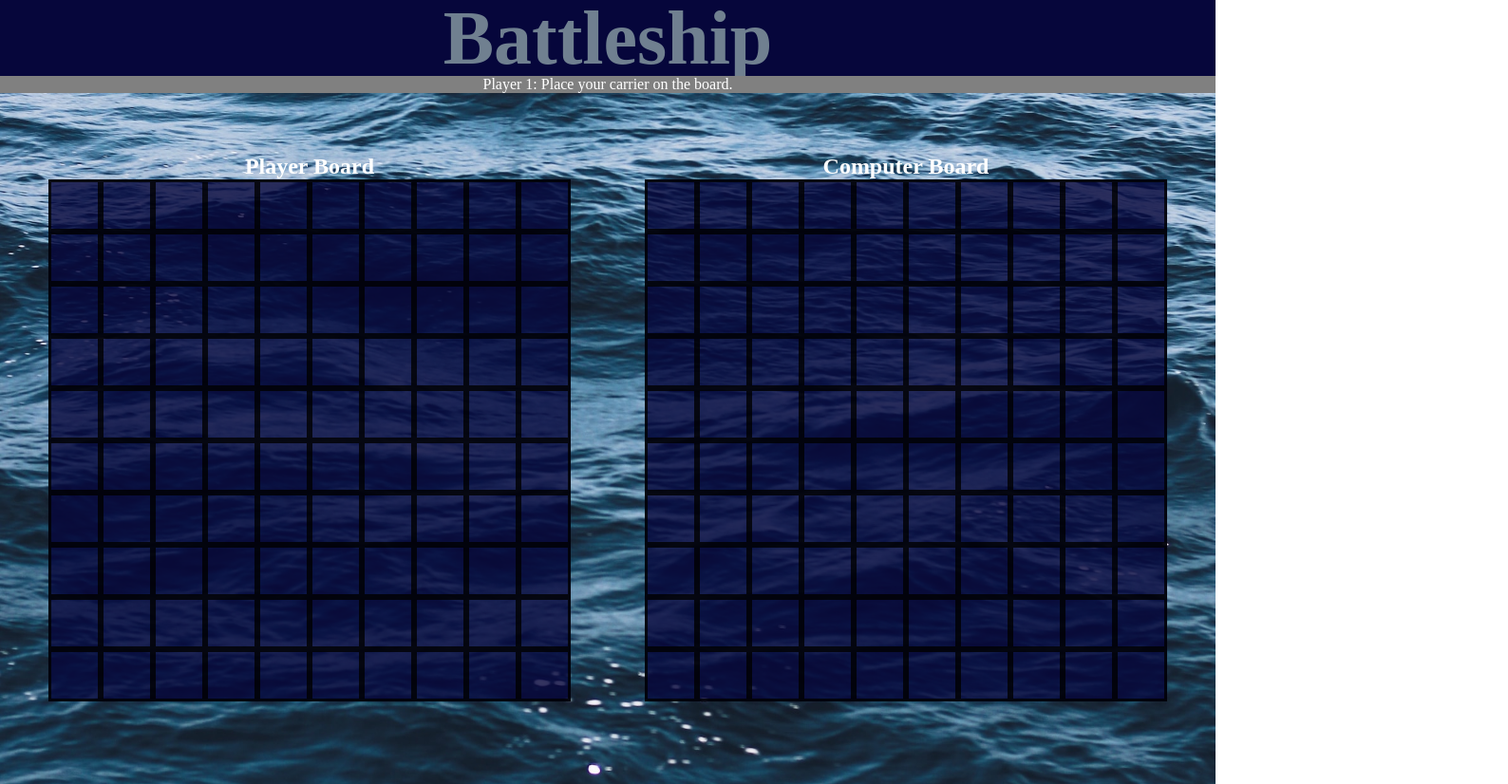
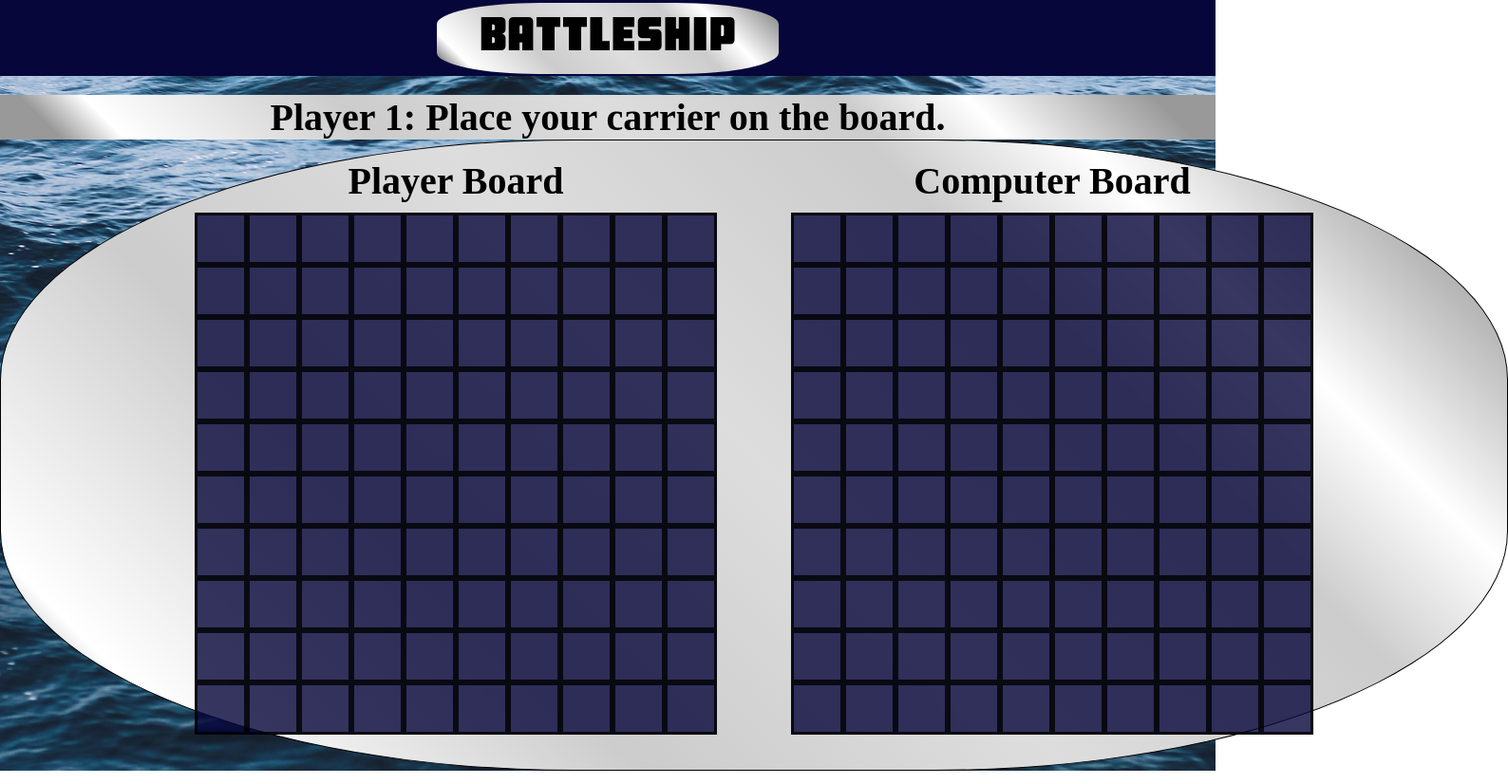
Before and after one commit to AndrewJamesC/battleship, a website built with webpack: page dist/index.html in a window 1280 px wide. Shown: the whole page at 95% size, 1588 px wide, since content can reach past the window. Built offline with Linux system fonts and the light colour scheme.

Commit message:
Add more styling and refine layout

```diff
--- a/src/styles.css
+++ b/src/styles.css
@@ -1,6 +1,14 @@
+@font-face {
+  font-family: Ftyoverkillironcladnc-1Lj4;
+  src: url(./assets/Ftyoverkillironcladnc-1Lj4.otf);
+  font-weight: 600;
+  font-style: normal;
+}
+
 * {
   margin: 0;
   padding: 0;
+  box-sizing: border-box;
 }
 
 body {
@@ -17,33 +25,81 @@
   justify-content: center;
   align-items: center;
   background-color: rgb(6, 6, 59);
-  color: slategray;
-  font-size: 40px;
   height: 10%;
 }
 
+h1 {
+  font-family: "Ftyoverkillironcladnc-1Lj4", "Franklin Gothic Medium",
+    "Arial Narrow", Arial, sans-serif;
+  color: #000;
+  background: linear-gradient(
+    45deg,
+    #999 5%,
+    #fff 10%,
+    #ccc 30%,
+    #ddd 50%,
+    #ccc 70%,
+    #fff 80%,
+    #999 95%
+  );
+  font-size: 50px;
+  padding: 10px 45px;
+  border-radius: 30%;
+}
+
 main {
-  height: 80%;
+  height: 90%;
   width: 100%;
   display: flex;
   flex-direction: column;
 }
 .instructions {
   text-align: center;
-  background-color: gray;
+  align-items: center;
+  background: linear-gradient(
+    45deg,
+    #999 5%,
+    #fff 10%,
+    #ccc 30%,
+    #ddd 50%,
+    #ccc 70%,
+    #fff 80%,
+    #999 95%
+  );
+  height: 10%;
+  color: black;
+  font-size: 2.5rem;
+  margin-top: 20px;
+  font-weight: 900;
 }
 h2 {
   text-align: center;
+  font-size: 2.5rem;
+  margin-bottom: 10px;
+  color: black;
 }
 .game-area-container {
+  border: 1px solid black;
   display: flex;
   margin: auto;
+  padding: 0 165px;
+  background: linear-gradient(
+    45deg,
+    #999 5%,
+    #fff 10%,
+    #ccc 30%,
+    #ddd 50%,
+    #ccc 70%,
+    #fff 80%,
+    #999 95%
+  );
+  border-radius: 38%;
 }
 .player-board-container,
 .computer-board-container {
-  height: 600px;
+  height: 580px;
   width: 500px;
-  margin: 5vw;
+  margin: 1.5vw 5vw 5vw 5vw;
 }
 
 .row {
```
Also changed, not shown: dist/42c5579cb3e0f1693ff9.otf (added), dist/main.js, src/assets/Ftyoverkillironcladnc-1Lj4.otf (added).
